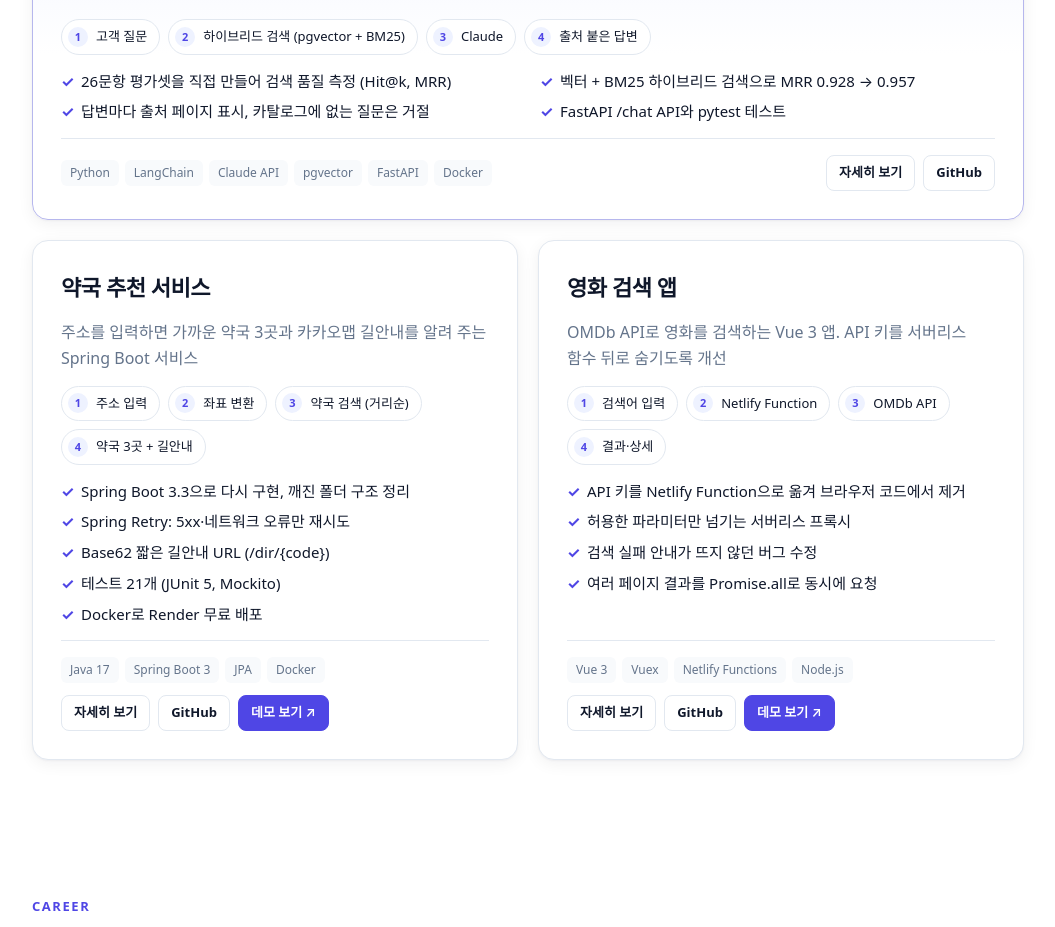
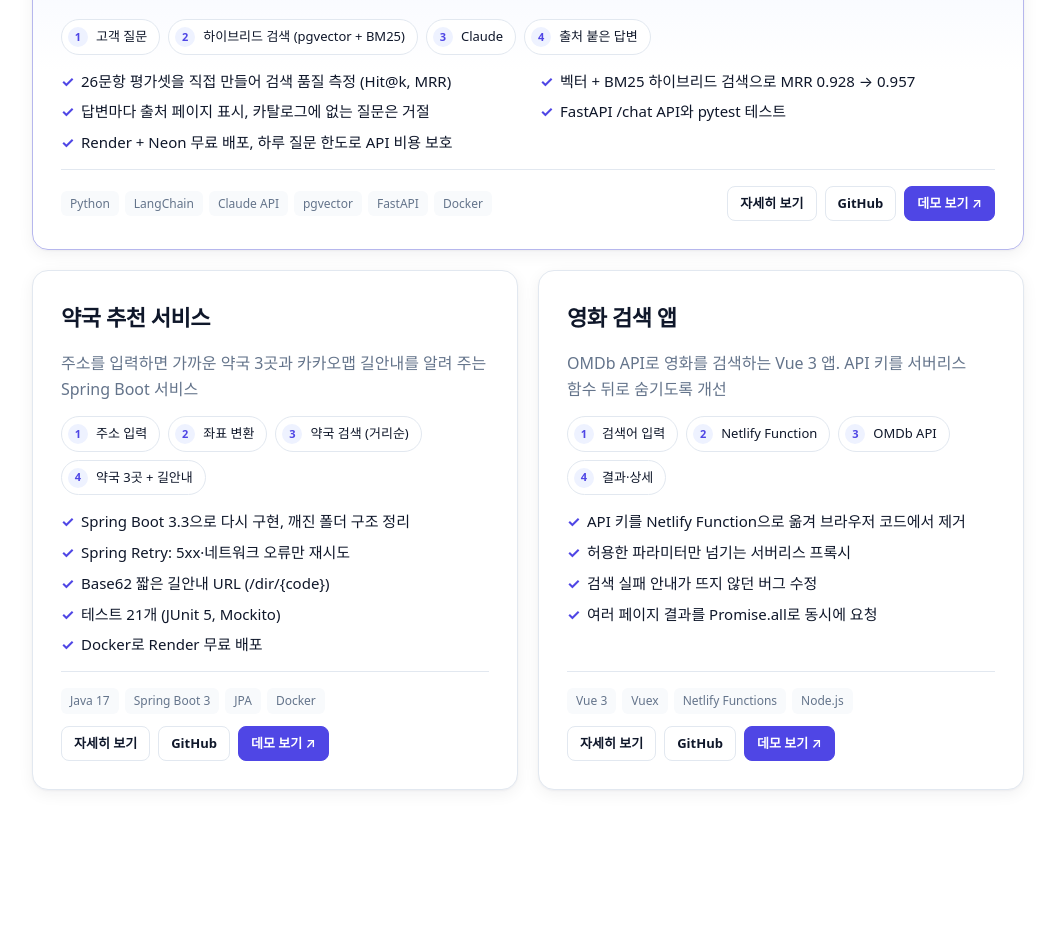
Before and after one commit to ikyoon0619/portfolio-site, a Vue app: page / in a window 1280 px wide. Shown: the part 1180-2107 px from the top of the page, without its empty margins (112-1167 px from the left). Built offline with nearby package versions, Linux system fonts and the light colour scheme; a web font is replaced by a local one.

Commit message:
feat: AI 고객상담 에이전트 데모 링크 추가

```diff
--- a/src/data/projects.js
+++ b/src/data/projects.js
@@ -18,6 +18,7 @@ export const projects = [
       "벡터 + BM25 하이브리드 검색으로 MRR 0.928 → 0.957",
       "답변마다 출처 페이지 표시, 카탈로그에 없는 질문은 거절",
       "FastAPI /chat API와 pytest 테스트",
+      "Render + Neon 무료 배포, 하루 질문 한도로 API 비용 보호",
     ],
     tags: [
       "Python",
@@ -28,7 +29,7 @@ export const projects = [
       "Docker",
     ],
     github: "https://github.com/ikyoon0619/ai-cs-agent",
-    demo: "",
+    demo: "https://ai-cs-agent.onrender.com",
   },
   {
     id: "pharmacy-backend",
```
